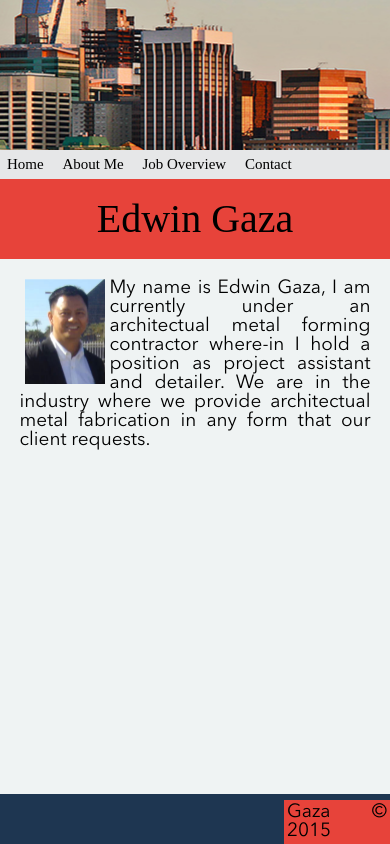
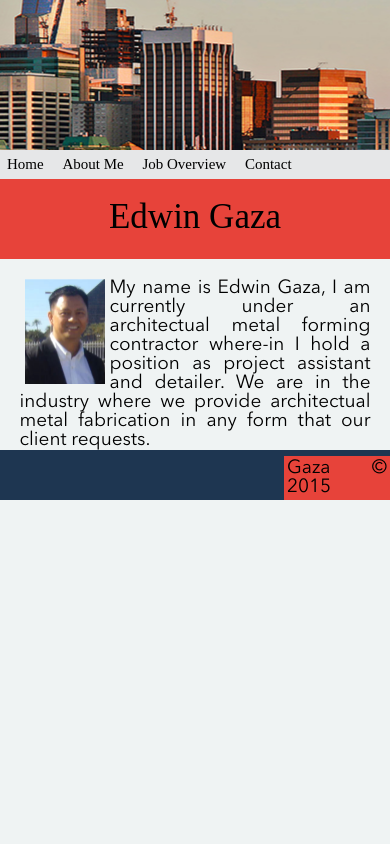
Before and after one commit to Egaza/Egaza.Github.io, a plain HTML site: page index.html in a window 390 px wide. Drawn offline with Linux system fonts and the light colour scheme.

Commit message:
mobile 7

```diff
--- a/css/client_small.css
+++ b/css/client_small.css
@@ -155,8 +155,7 @@
          font-size: 19px;
      }
      .footeralt {
-         position: fixed;
-         bottom: 0;
+         position: relative;
      }
      .footeralt2 {
          position: relative;
@@ -222,7 +221,7 @@
          text-align: center;
          padding-top: 20px;
          font-family: "Avenir Next";
-         font-size: 40px;
+         font-size: 35px;
      }
      #profile {
          padding-right: 5px;
@@ -286,7 +285,7 @@
          text-align: center;
      }
      .Job {
-         font-size: 25px;
+         font-size: 23px;
          text-align: center;
          font-style: bold;
          padding-bottom: 5px;
```
